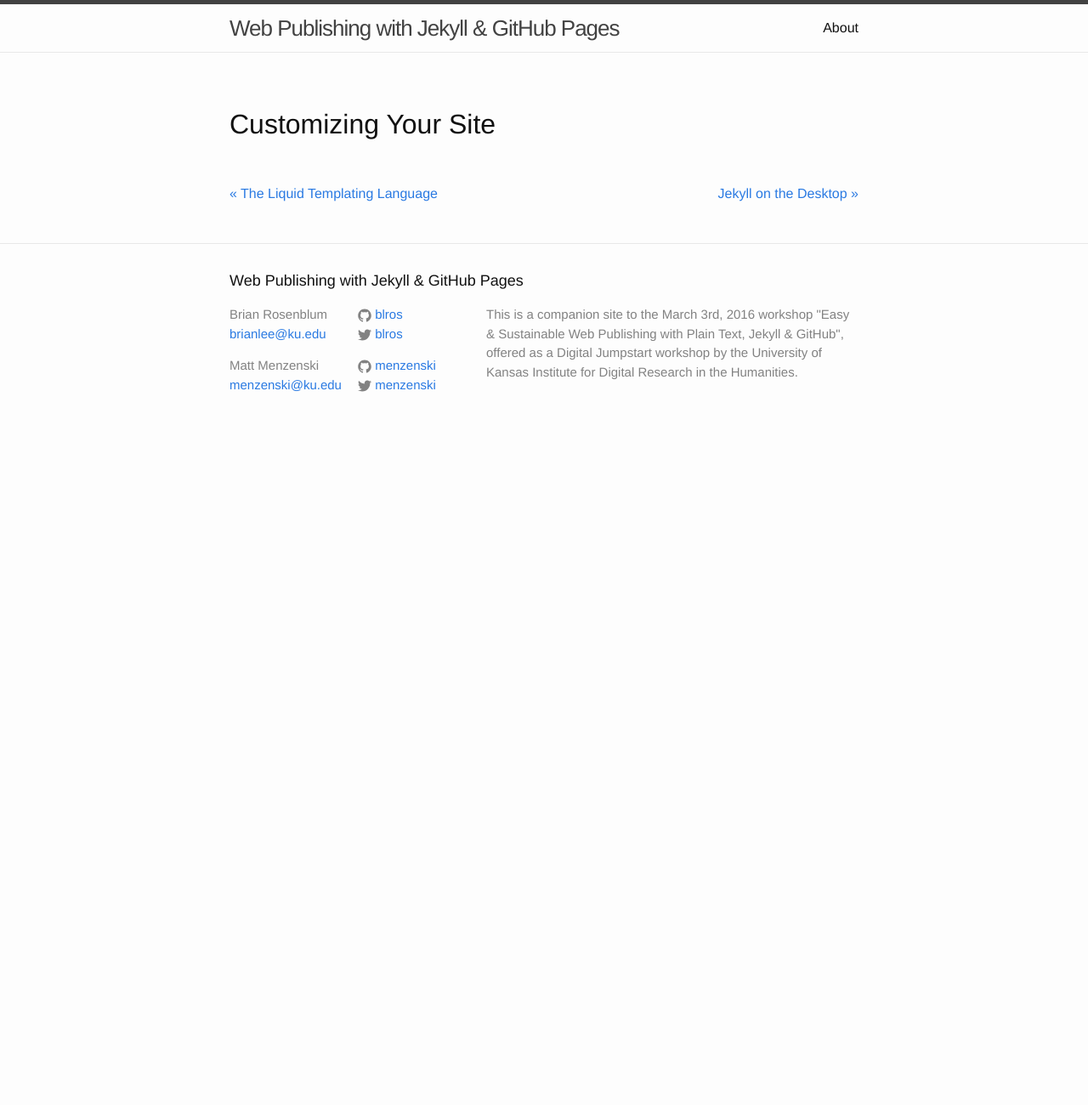
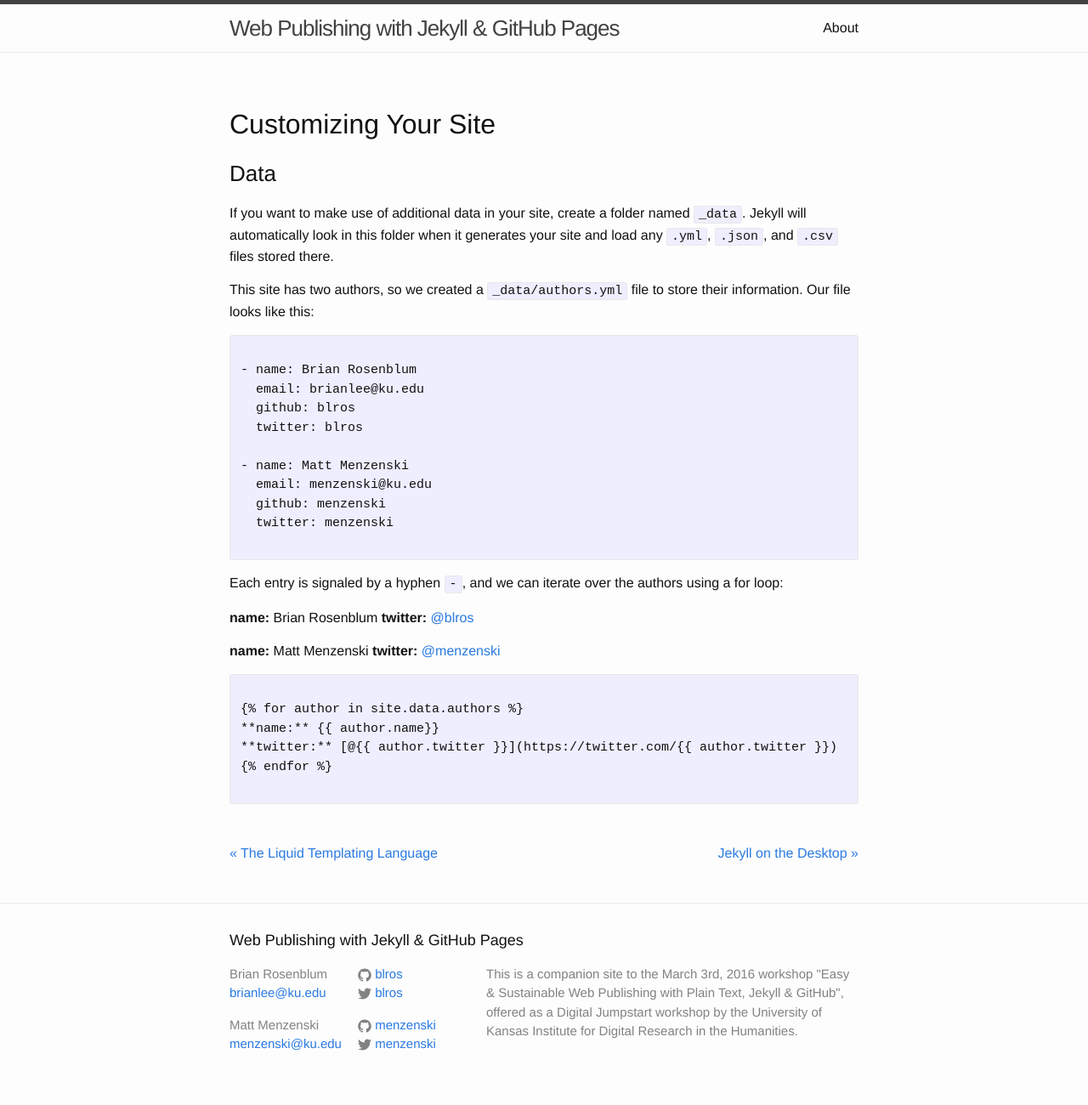
Before and after one commit to menzenski/idrh-static-site-workshop, a Jekyll site: the page built from _posts/2016-02-14-customizing-your-site.md, in a window 1280 px wide. Shown: the whole page at 85% size. Built offline with Jekyll 4.4.1, drawn with Linux system fonts in a browser that asks for light colours; before the commit the page ends 900 px from its top, so only the background shows below that.

Commit message:
add example

```diff
--- a/_posts/2016-02-14-customizing-your-site.md
+++ b/_posts/2016-02-14-customizing-your-site.md
@@ -7,3 +7,39 @@ published: true
 ---
 
 ## Customizing Your Site
+
+### Data
+
+If you want to make use of additional data in your site, create a folder named `_data`. Jekyll will automatically look in this folder when it generates your site and load any `.yml`, `.json`, and `.csv` files stored there.
+
+This site has two authors, so we created a `_data/authors.yml` file to store their information. Our file looks like this:
+
+<pre>
+<code class="filter">
+{% raw %}- name: Brian Rosenblum
+  email: brianlee@ku.edu
+  github: blros
+  twitter: blros
+
+- name: Matt Menzenski
+  email: menzenski@ku.edu
+  github: menzenski
+  twitter: menzenski{% endraw %}
+</code>
+</pre>
+
+Each entry is signaled by a hyphen `-`, and we can iterate over the authors using a for loop:
+
+{% for author in site.data.authors %}
+**name:** {{ author.name}}
+**twitter:** [@{{ author.twitter }}](https://twitter.com/{{ author.twitter }})
+{% endfor %}
+
+<pre>
+<code class="filter">
+{% raw %}{% for author in site.data.authors %}
+**name:** {{ author.name}}
+**twitter:** [@{{ author.twitter }}](https://twitter.com/{{ author.twitter }})
+{% endfor %}{% endraw %}
+</code>
+</pre>
```
